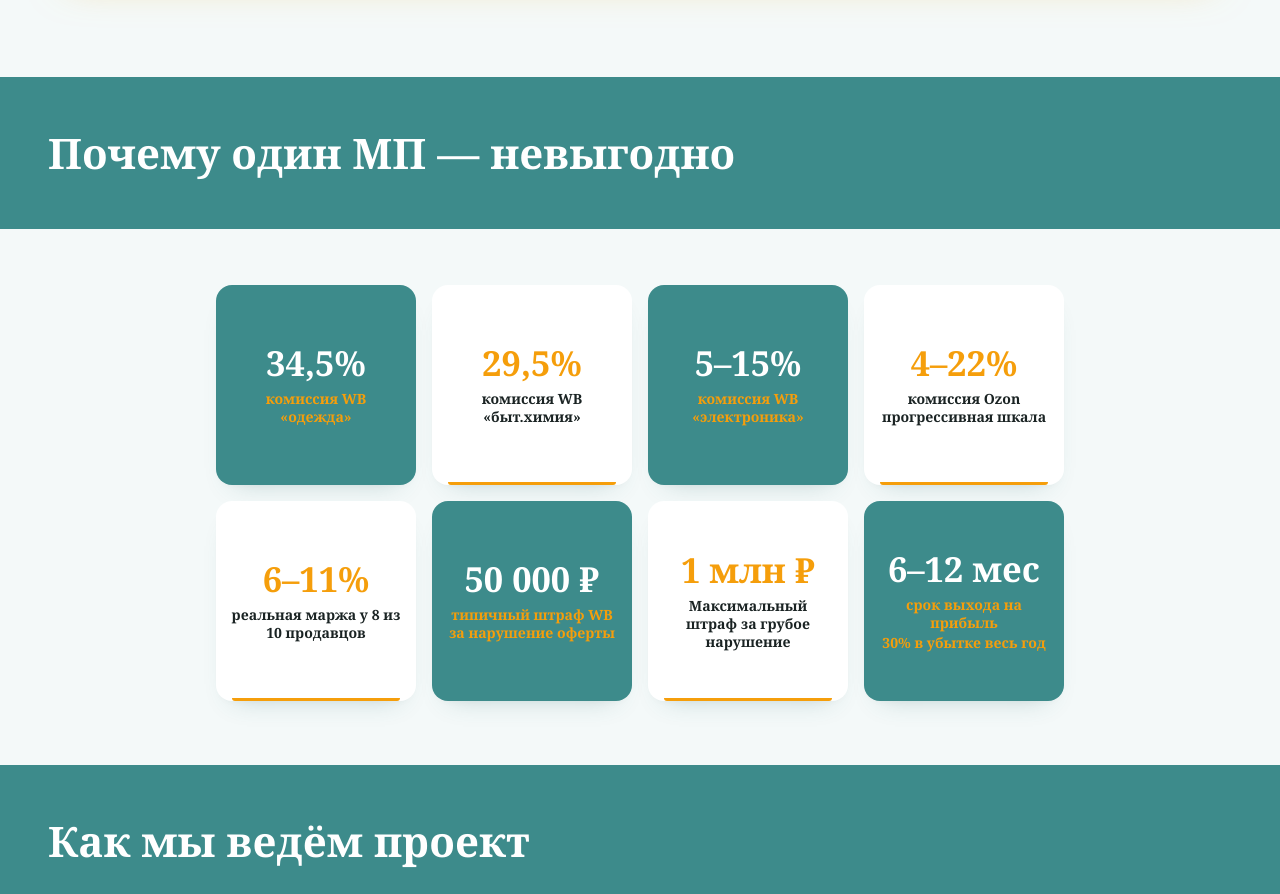
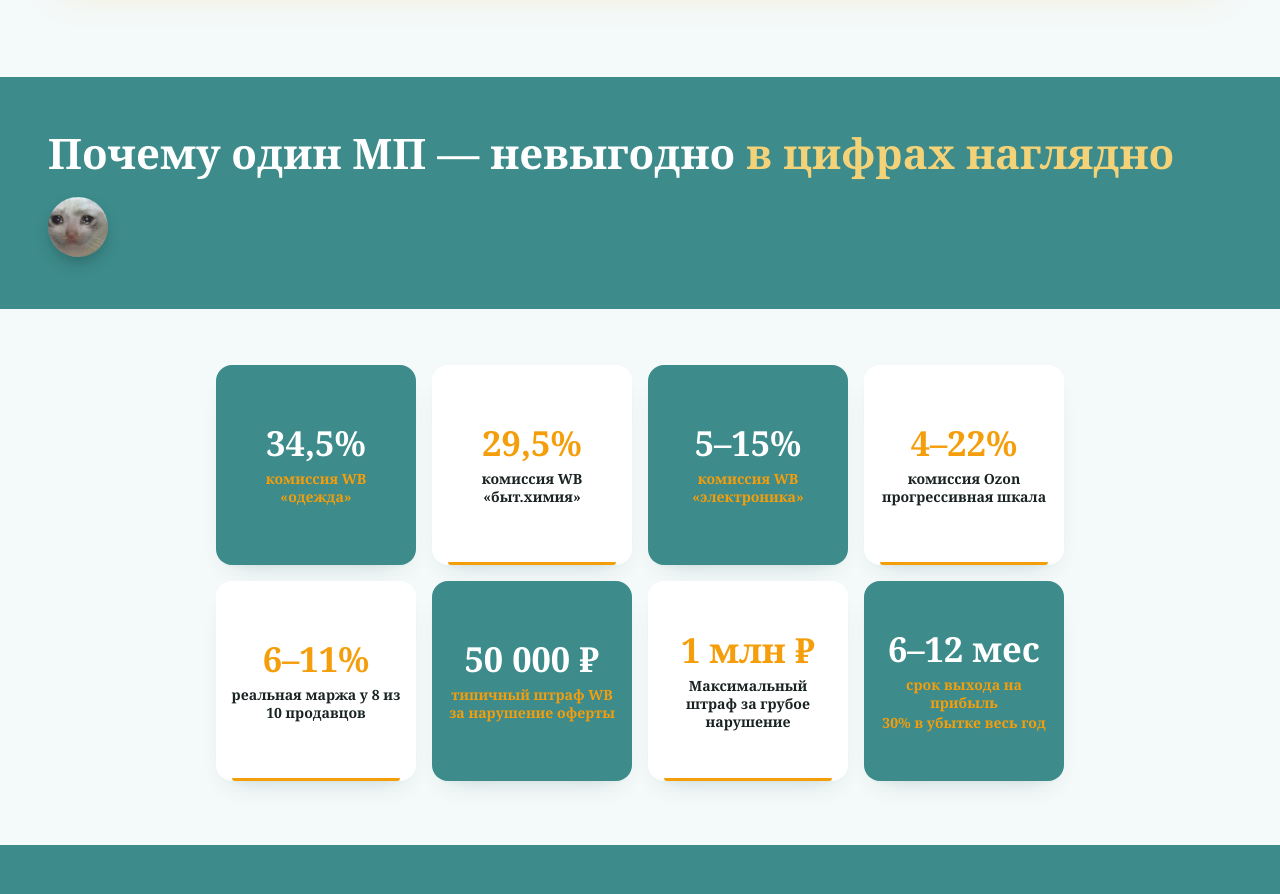
Before and after one commit to ponck33kg-ux/polka_langing, a website: page index.html in a window 1280 px wide. Shown: the part 2860-3754 px from the top of the page. Drawn offline with Linux system fonts and the light colour scheme.

Commit message:
некст пейдж

```diff
--- a/index.html
+++ b/index.html
@@ -329,6 +329,21 @@
     margin-top:6px;
   }
 
+  .band-flex{
+    display:flex;
+    align-items:center;
+    gap:20px;
+    flex-wrap:wrap;
+  }
+  .band-highlight{ color:var(--gold); }
+  .band-meme{
+    width:60px; height:60px;
+    min-width:60px;
+    border-radius:50%;
+    object-fit:cover;
+    box-shadow:0 8px 18px -6px rgba(0,0,0,0.35);
+  }
+
   .pains{ padding:72px 0 88px; }
   .pains-layout{
     display:grid;
@@ -1340,7 +1355,10 @@
 </section>
 
 <section class="band">
-  <div class="wrap"><h2>Почему один МП — невыгодно</h2></div>
+  <div class="wrap band-flex">
+    <h2>Почему один МП — невыгодно <span class="band-highlight">в цифрах наглядно</span></h2>
+    <img class="band-meme" src="images/meme4.png" alt="">
+  </div>
 </section>
 
 <section class="stats">
```
Also changed, not shown: images/meme4.png (added).
